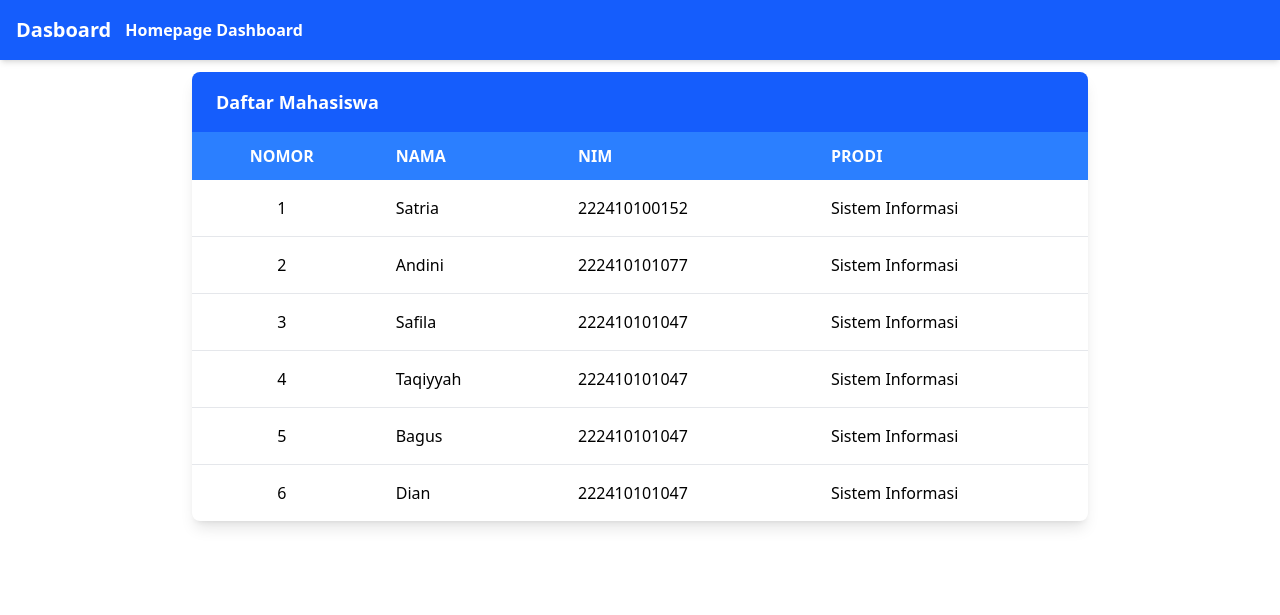
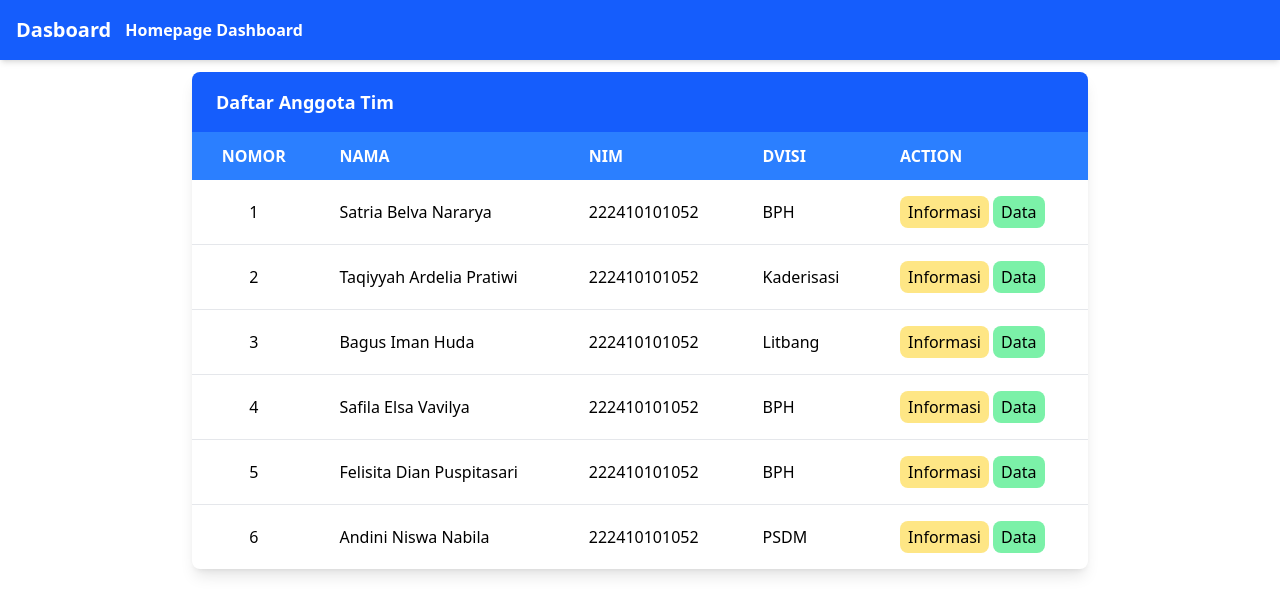
Before and after one commit to SatriaBelva/TelekomunikasiSelular, a Flask app: page /market in a window 1280 px wide. Shown: the top 615 px of the page. Run offline with Flask 3, Linux system fonts and the light colour scheme.

Commit message:
sampe ngirim data dari route

```diff
--- a/Testing/public/market.py
+++ b/Testing/public/market.py
@@ -7,7 +7,9 @@ app.config['SEND_FILE_MAX_AGE_DEFAULT'] = 0  # Nonaktifkan cache file statis
 @app.route("/") # Decorator
 @app.route('/home')
 def home_page():
-    return render_template('index.html')
+    tes = 'tes'
+    tesss = 'tesss'
+    return render_template('index.html', anjay=tes, anjay2 = tesss)
 
 @app.route("/testing") # Decorator
 def testing():
--- a/Testing/public/static/css/style.css
+++ b/Testing/public/static/css/style.css
@@ -8,8 +8,11 @@
       "Courier New", monospace;
     --color-red-500: oklch(0.637 0.237 25.331);
     --color-red-800: oklch(0.444 0.177 26.899);
+    --color-amber-200: oklch(0.924 0.12 95.746);
     --color-amber-300: oklch(0.879 0.169 91.605);
     --color-amber-700: oklch(0.555 0.163 48.998);
+    --color-green-300: oklch(0.871 0.15 154.449);
+    --color-green-400: oklch(0.792 0.209 151.711);
     --color-cyan-600: oklch(0.609 0.126 221.723);
     --color-blue-200: oklch(0.882 0.059 254.128);
     --color-blue-300: oklch(0.809 0.105 251.813);
@@ -33,6 +36,8 @@
     --font-weight-semibold: 600;
     --font-weight-bold: 700;
     --radius-lg: 0.5rem;
+    --radius-xl: 0.75rem;
+    --radius-2xl: 1rem;
     --ease-in: cubic-bezier(0.4, 0, 1, 1);
     --ease-out: cubic-bezier(0, 0, 0.2, 1);
     --ease-in-out: cubic-bezier(0.4, 0, 0.2, 1);
@@ -988,8 +993,14 @@
   .rounded {
     border-radius: 0.25rem;
   }
+  .rounded-2xl {
+    border-radius: var(--radius-2xl);
+  }
   .rounded-lg {
     border-radius: var(--radius-lg);
+  }
+  .rounded-xl {
+    border-radius: var(--radius-xl);
   }
   .rounded-s {
     border-start-start-radius: 0.25rem;
@@ -1114,6 +1125,9 @@
   .bg-\[var\(--my_variable\)\] {
     background-color: var(--my_variable);
   }
+  .bg-amber-200 {
+    background-color: var(--color-amber-200);
+  }
   .bg-amber-300 {
     background-color: var(--color-amber-300);
   }
@@ -1131,6 +1145,12 @@
   }
   .bg-gray-100 {
     background-color: var(--color-gray-100);
+  }
+  .bg-green-300 {
+    background-color: var(--color-green-300);
+  }
+  .bg-green-400 {
+    background-color: var(--color-green-400);
   }
   .bg-red-500 {
     background-color: var(--color-red-500);
@@ -1319,6 +1339,9 @@
   .p-1 {
     padding: calc(var(--spacing) * 1);
   }
+  .p-3 {
+    padding: calc(var(--spacing) * 3);
+  }
   .p-4 {
     padding: calc(var(--spacing) * 4);
   }
@@ -1331,8 +1354,17 @@
   .p-9 {
     padding: calc(var(--spacing) * 9);
   }
+  .px-1 {
+    padding-inline: calc(var(--spacing) * 1);
+  }
+  .px-2 {
+    padding-inline: calc(var(--spacing) * 2);
+  }
   .px-6 {
     padding-inline: calc(var(--spacing) * 6);
+  }
+  .py-1 {
+    padding-block: calc(var(--spacing) * 1);
   }
   .py-3 {
     padding-block: calc(var(--spacing) * 3);
@@ -1944,6 +1976,26 @@
   .transform-view {
     transform-box: view-box;
   }
+  .hover\:scale-105 {
+    &:hover {
+      @media (hover: hover) {
+        --tw-scale-x: 105%;
+        --tw-scale-y: 105%;
+        --tw-scale-z: 105%;
+        scale: var(--tw-scale-x) var(--tw-scale-y);
+      }
+    }
+  }
+  .hover\:scale-110 {
+    &:hover {
+      @media (hover: hover) {
+        --tw-scale-x: 110%;
+        --tw-scale-y: 110%;
+        --tw-scale-z: 110%;
+        scale: var(--tw-scale-x) var(--tw-scale-y);
+      }
+    }
+  }
   .hover\:bg-gray-100 {
     &:hover {
       @media (hover: hover) {
--- /dev/null
+++ b/Testing/public/templates/base/base.html
@@ -0,0 +1,25 @@
+<!DOCTYPE html>
+<html lang="en">
+<head>
+    <meta charset="UTF-8">
+    <meta name="viewport" content="width=device-width, initial-scale=1.0">
+    <title>
+        {% block title %}
+
+        {% endblock %}
+    </title>
+    <link href="{{ url_for('static', filename='css/style.css') }}?v={{ config['SEND_FILE_MAX_AGE_DEFAULT'] }}" rel="stylesheet">
+</head>
+<body >
+    <nav class="sticky top-0 bg-blue-600 text-white p-4 shadow-md flex items-center">
+        <h1 class="text-xl font-bold mr-3.5">Dasboard</h1>
+        <h1 class="text-md font-bold ">
+            <a href="">Homepage</a>
+            <a href="">Dashboard</a>
+        </h1>
+    </nav>
+    {% block anjay %}
+
+    {% endblock %}
+</body>
+</html>
--- a/Testing/public/templates/index.html
+++ b/Testing/public/templates/index.html
@@ -14,5 +14,7 @@
     <h1 class="text-9xl bg-amber-300 text-cyan-600">Hello ini testing juga</h1>
     <h1 class="text-9xl bg-violet-200 text-cyan-600">Hello ini testing juga</h1>
     <h1 class="text-9xl bg-blue-300 text-cyan-600">Hello ini testing juga</h1>
+    {{ anjay }}
+    {{ anjay2 }}
 </body>
 </html>
--- a/Testing/public/templates/market.html
+++ b/Testing/public/templates/market.html
@@ -1,76 +1,40 @@
-<!DOCTYPE html>
-<html lang="en">
-<head>
-    <meta charset="UTF-8">
-    <meta name="viewport" content="width=device-width, initial-scale=1.0">
-    <title>Daftar Anggota Tim</title>
-    <link href="{{ url_for('static', filename='css/style.css') }}?v={{ config['SEND_FILE_MAX_AGE_DEFAULT'] }}" rel="stylesheet">
-</head>
-<body >
-    <nav class="sticky top-0 bg-blue-600 text-white p-4 shadow-md flex items-center">
-        <h1 class="text-xl font-bold mr-3.5">Dasboard</h1>
-        <h1 class="text-md font-bold ">
-            <a href="">Homepage</a>
-            <a href="">Dashboard</a>
-        </h1>
-    </nav>
+{% extends '../templates/base/base.html' %}
+
+{% block title %}Homepage{% endblock %}
+
+{% block anjay %}
 <div class="flex justify-center w-full mt-3">
     <div class="w-full max-w-4xl bg-white shadow-lg rounded-lg overflow-hidden ">
         <div class="bg-blue-600 text-white text-lg font-semibold px-6 py-4">
-                Daftar Mahasiswa
+                Daftar Anggota Tim
         </div>
         <div class="overflow-x-auto">
-
             <table class="min-w-full border-collapse">
                 <thead>
                         <tr class="bg-blue-500 text-white">
                             <th class="px-6 py-3 text-center uppercase font-semibold ">Nomor</th>
                             <th class="px-6 py-3 text-left uppercase font-semibold">Nama</th>
                             <th class="px-6 py-3 text-left uppercase font-semibold">NIM</th>
-                            <th class="px-6 py-3 text-left uppercase font-semibold">Prodi</th>
+                            <th class="px-6 py-3 text-left uppercase font-semibold">Dvisi</th>
+                            <th class="px-6 py-3 text-left uppercase font-semibold">Action</th>
                         </tr>
                 </thead>
                 <tbody class="divide-y divide-gray-200">
+                    {% for item in items %}
                     <tr class="hover:bg-gray-100">
-                            <td class="px-6 py-4 text-center">1</td>
-                            <td class="px-6 py-4">Satria</td>
-                            <td class="px-6 py-4">222410100152</td>
-                            <td class="px-6 py-4">Sistem Informasi</td>
+                        <td class="px-6 py-4 text-center">{{ loop.index }}</td>
+                        <td class="px-6 py-4">{{ item['nama'] }}</td>
+                        <td class="px-6 py-4">{{ item['NIM'] }}</td>
+                        <td class="px-6 py-4">{{ item['divisi'] }}</td>
+                        <td class="px-6 py-4">
+                            <button class="bg-amber-200 px-2 py-1 rounded-lg hover:scale-105 transition">Informasi</button>
+                            <button class="bg-green-300 px-2 py-1 rounded-lg hover:scale-105 transition">Data</button>
+                        </td>
                     </tr>
-                        <tr class="hover:bg-gray-100">
-                            <td class="px-6 py-4 text-center">2</td>
-                            <td class="px-6 py-4">Andini</td>
-                            <td class="px-6 py-4">222410101077</td>
-                            <td class="px-6 py-4">Sistem Informasi</td>
-                        </tr>
-                        <tr class="hover:bg-gray-100">
-                            <td class="px-6 py-4 text-center">3</td>
-                            <td class="px-6 py-4">Safila</td>
-                            <td class="px-6 py-4">222410101047</td>
-                            <td class="px-6 py-4">Sistem Informasi</td>
-                        </tr>
-                        <tr class="hover:bg-gray-100">
-                            <td class="px-6 py-4 text-center">4</td>
-                            <td class="px-6 py-4">Taqiyyah</td>
-                            <td class="px-6 py-4">222410101047</td>
-                            <td class="px-6 py-4">Sistem Informasi</td>
-                        </tr>
-                        <tr class="hover:bg-gray-100">
-                            <td class="px-6 py-4 text-center">5</td>
-                            <td class="px-6 py-4">Bagus</td>
-                            <td class="px-6 py-4">222410101047</td>
-                            <td class="px-6 py-4">Sistem Informasi</td>
-                        </tr>
-                        <tr class="hover:bg-gray-100">
-                            <td class="px-6 py-4 text-center">6</td>
-                            <td class="px-6 py-4">Dian</td>
-                            <td class="px-6 py-4">222410101047</td>
-                            <td class="px-6 py-4">Sistem Informasi</td>
-                        </tr>
+                    {% endfor %}
                 </tbody>
             </table>
         </div>
     </div>
 </div>
-</body>
-</html>
+{% endblock %}
```
Lines whose indentation alone changed are shown as unchanged.
